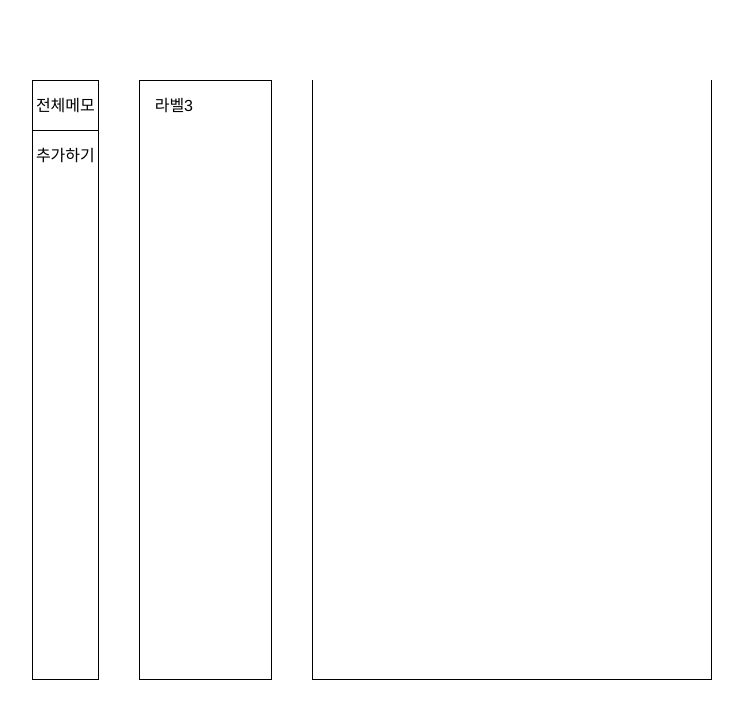
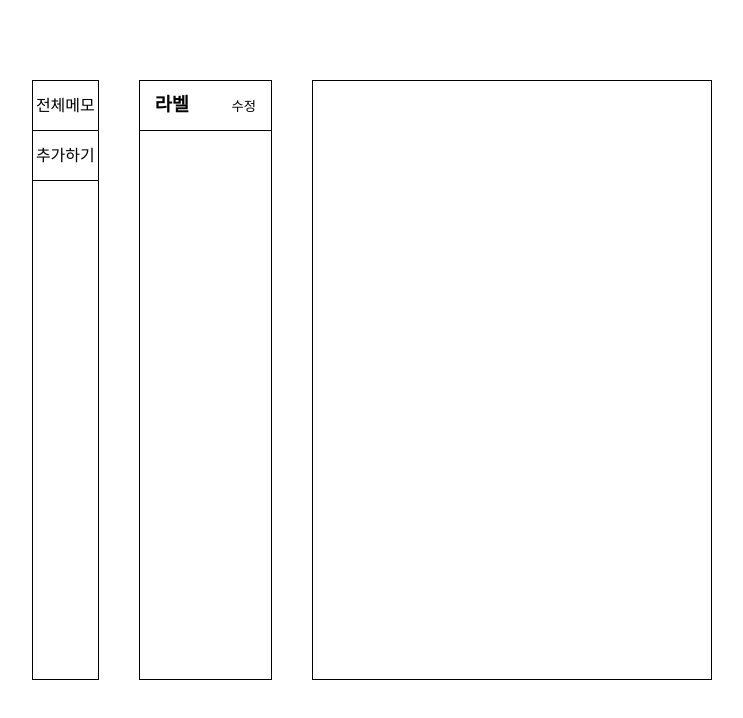
Before and after one commit to Abangpa1ace/TS_Practice_Card, a React (Create React App) app: page / in a window 1280 px wide. Shown: the top 718 px of the page, without its empty margins (268-1011 px from the left). Built offline with nearby package versions, Linux system fonts and the light colour scheme.

Commit message:
컴포넌트 퍼블리싱 & 기본기능

```diff
--- a/src/views/MainPage.tsx
+++ b/src/views/MainPage.tsx
@@ -1,19 +1,19 @@
-import React from 'react'
-import styled from 'styled-components';
-import LabelList from './components/LabelList';
-import MemoList from './components/MemoList';
+import React from "react";
+import styled from "styled-components";
+import LabelList from "./components/LabelList";
+import MemoList from "./components/MemoList/MemoList";
 
 const MainPage: React.FC = () => {
   return (
-    <MainPageStyled>
+    <ScMainPage>
       <LabelList />
       <MemoList />
       <section className="memo-writer"></section>
-    </MainPageStyled>
-  )
-}
+    </ScMainPage>
+  );
+};
 
-const MainPageStyled = styled.main`
+const ScMainPage = styled.main`
   display: grid;
   grid-template-columns: 1fr 2fr 6fr;
   gap: 40px;
@@ -23,9 +23,8 @@ const MainPageStyled = styled.main`
     max-height: 600px;
     border: ${({ theme }) => theme.borderBlack};
     border: 1px solid;
-    border-top: 0;
     overflow-y: auto;
   }
 `;
 
-export default MainPage
+export default MainPage;
--- a/src/views/components/LabelList.tsx
+++ b/src/views/components/LabelList.tsx
@@ -1,14 +1,14 @@
-import React from 'react'
-import styled from 'styled-components';
+import React from "react";
+import styled from "styled-components";
 
 const LabelList: React.FC = () => {
   return (
     <LabelListStyled>
       <LabelItem>전체메모</LabelItem>
-      <LabelItem>추가하기</LabelItem>
+      <LabelItem className="add-btn">추가하기</LabelItem>
     </LabelListStyled>
-  )
-}
+  );
+};
 
 const LabelListStyled = styled.ul`
   width: 100%;
@@ -19,8 +19,12 @@ const LabelItem = styled.li`
   justify-content: center;
   align-items: center;
   height: 50px;
-  border-top: 1px solid black;
+  border-bottom: 1px solid black;
   cursor: pointer;
+
+  &.add-btn {
+    border-bottom: 1px solid black;
+  }
 `;
 
-export default LabelList
+export default LabelList;
--- a/src/views/components/MemoList.tsx
+++ /dev/null
@@ -1,26 +0,0 @@
-import React from 'react'
-import styled from 'styled-components';
-
-const MemoList: React.FC = () => {
-  return (
-    <MemoListStyled>
-      <MemoHeader>라벨3</MemoHeader>
-    </MemoListStyled>
-  )
-}
-
-const MemoListStyled = styled.ul`
-  > * {
-    border-top: 1px solid black;
-  }
-`;
-
-const MemoHeader = styled.header`
-  display: flex;
-  justify-content: space-between;
-  align-items: center;
-  height: 50px;
-  padding: 15px;
-`;
-
-export default MemoList
--- /dev/null
+++ b/src/views/components/MemoList/MemoList.tsx
@@ -0,0 +1,19 @@
+import React from "react";
+import styled from "styled-components";
+import MemoListHeader from "./MemoListHeader";
+
+const MemoList: React.FC = () => {
+  return (
+    <MemoListStyled>
+      <MemoListHeader />
+    </MemoListStyled>
+  );
+};
+
+const MemoListStyled = styled.ul`
+  > * {
+    border-bottom: 1px solid black;
+  }
+`;
+
+export default MemoList;
--- /dev/null
+++ b/src/views/components/MemoList/MemoListHeader.tsx
@@ -0,0 +1,40 @@
+import React, { useState } from "react";
+import styled from "styled-components";
+
+const MemoListHeader: React.FC = () => {
+  const [isEditTitle, setIsEditTitle] = useState(false);
+  const [title, setTitle] = useState("라벨");
+
+  const toggleEditTitle = () => {
+    setIsEditTitle(!isEditTitle);
+  };
+
+  const inputTitle = (e: React.ChangeEvent<HTMLInputElement>): void => {
+    setTitle(e.target.value);
+  };
+
+  return (
+    <ScMemoListHeader>
+      <div className="title">
+        {isEditTitle ? (
+          <input value={title} onChange={inputTitle} />
+        ) : (
+          <h3>{title}</h3>
+        )}
+      </div>
+      <div className="buttons">
+        <button onClick={toggleEditTitle}>수정</button>
+      </div>
+    </ScMemoListHeader>
+  );
+};
+
+const ScMemoListHeader = styled.header`
+  display: flex;
+  justify-content: space-between;
+  align-items: center;
+  height: 50px;
+  padding: 15px;
+`;
+
+export default MemoListHeader;
```
